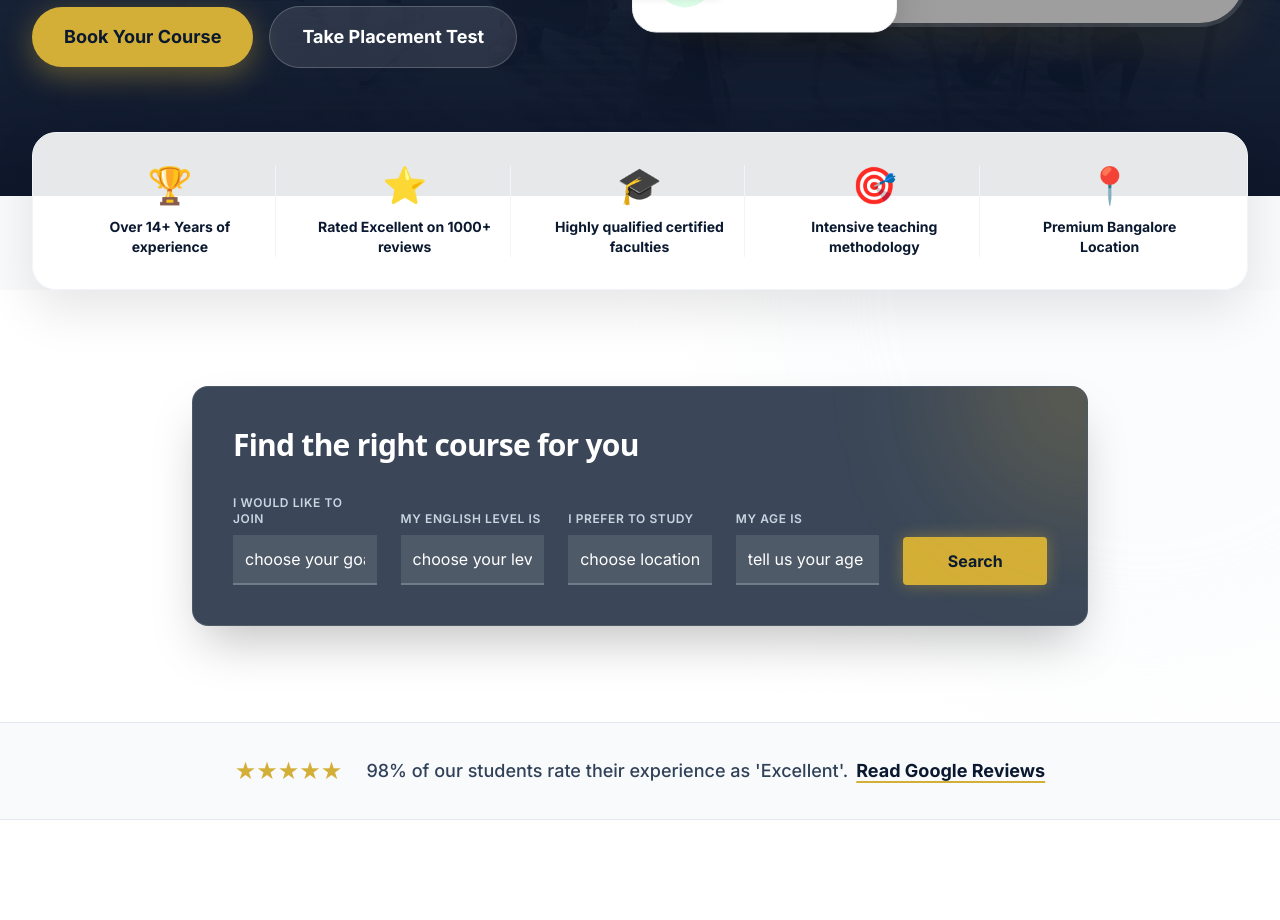
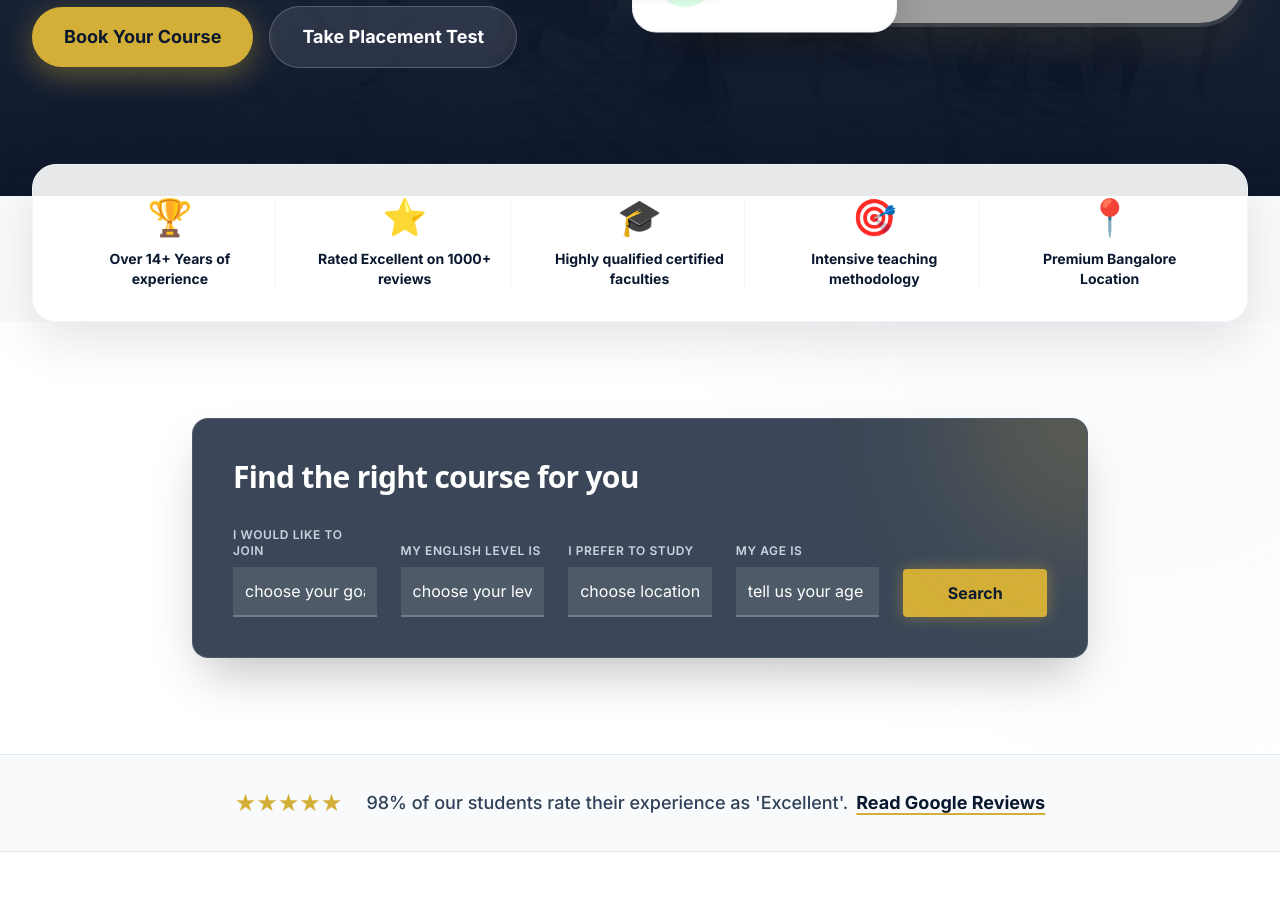
Before and after one commit to Utsavthesiya146/cambridgeacademyofenglish, a Next.js app: page / in a window 1280 px wide. Shown: the part 800-1720 px from the top of the page. Built offline with nearby package versions, Linux system fonts and the light colour scheme; grey boxes are pictures that could not be loaded.

Commit message:
Move overlapping cards slightly down on home and about pages

```diff
--- a/src/app/about/page.tsx
+++ b/src/app/about/page.tsx
@@ -28,7 +28,7 @@ export default function AboutPage() {
       </section>
 
       {/* Mission & Vision */}
-      <section className="relative -mt-8 md:-mt-20 z-30 container-custom fade-in-up stagger-1">
+      <section className="relative -mt-4 md:-mt-10 z-30 container-custom fade-in-up stagger-1">
         <div className="glass-card bg-white/95 p-4 sm:p-6 md:p-14 shadow-2xl flex flex-col md:flex-row gap-6 md:gap-12 items-center text-center md:text-left">
           <div className="md:w-1/3 flex flex-col items-center md:items-start">
             <h2 className="text-3xl font-extrabold text-primary mb-4">Our Mission & Vision</h2>
--- a/src/app/page.tsx
+++ b/src/app/page.tsx
@@ -54,7 +54,7 @@ export default function Home() {
       </section>
 
       {/* 2. Overlapping Benefits Bar - Glassmorphic */}
-      <section className="relative z-30 -mt-16 container-custom fade-in-up stagger-1">
+      <section className="relative z-30 -mt-8 container-custom fade-in-up stagger-1">
         <div className="glass-card bg-white/90 p-8 grid grid-cols-2 md:grid-cols-5 gap-6 text-center divide-x divide-slate-100 shadow-[0_20px_50px_rgba(0,0,0,0.1)]">
           {[
             { icon: '🏆', text: 'Over 14+ Years of experience' },
```
